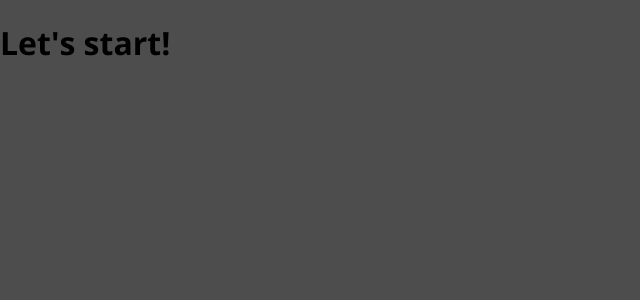
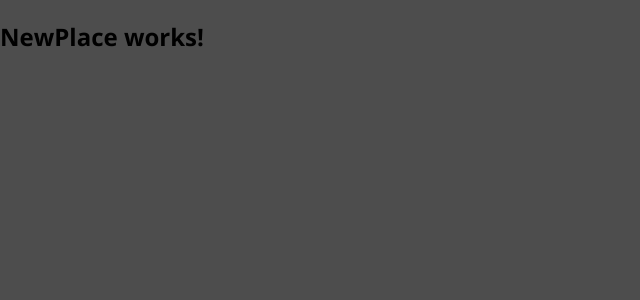
Before and after one commit to MrNandang/mern-frontend, a React (Create React App) app: page /places/new in a window 1280 px wide. Shown: the top 300 px of the page, without its empty margins (0-640 px from the left). Built offline with nearby package versions, Linux system fonts and the light colour scheme.

Commit message:
0.1 Setup pages & routes

```diff
--- a/package.json
+++ b/package.json
@@ -5,6 +5,7 @@
   "dependencies": {
     "react": "^16.11.0",
     "react-dom": "^16.11.0",
+    "react-router-dom": "^5.1.2",
     "react-scripts": "3.2.0"
   },
   "scripts": {
--- a/src/App.js
+++ b/src/App.js
@@ -1,7 +1,23 @@
 import React from 'react';
+import {BrowserRouter as Router, Route, Redirect, Switch} from 'react-router-dom';
 
-function App() {
-  return <h1>Let's start!</h1>;
+import Users from './user/pages/Users';
+import NewPlace from './places/pages/NewPlace';
+
+const App = () => {
+  return (
+    <Router>
+      <Switch>
+        <Route path="/" exact>
+          <Users />
+        </Route>
+        <Route path="/places/new" exact>
+          <NewPlace />
+        </Route>
+        <Redirect to="/" />
+      </Switch>
+    </Router>
+  )
 }
 
 export default App;
--- /dev/null
+++ b/src/places/pages/NewPlace.js
@@ -0,0 +1,7 @@
+import React from 'react';
+
+const NewPlace = () => {
+    return <h2>NewPlace works!</h2>
+};
+
+export default NewPlace;
--- /dev/null
+++ b/src/user/pages/Users.js
@@ -0,0 +1,7 @@
+import React from 'react';
+
+const Users = () => {
+    return <h2>Users working!</h2>
+};
+
+export default Users;
```
Also changed, not shown: 2 other files (tests, documents, lock files or other folders).
